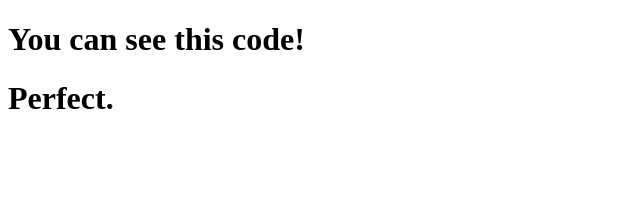
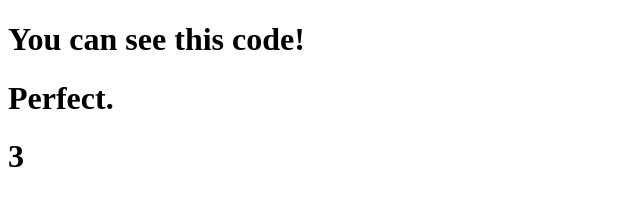
Before and after one commit to Denis9506/Git_1, a plain HTML site: page index.html in a window 1280 px wide. Shown: the full height of the page, 0-640 px from the left. Drawn offline with Linux system fonts and the light colour scheme.

Commit message:
-3- was added

```diff
--- a/index.html
+++ b/index.html
@@ -8,5 +8,6 @@
 <body>
     <h1>You can see this code!</h1>
     <h1>Perfect.</h1>
+    <h1>3</h1>
 </body>
 </html>
```
